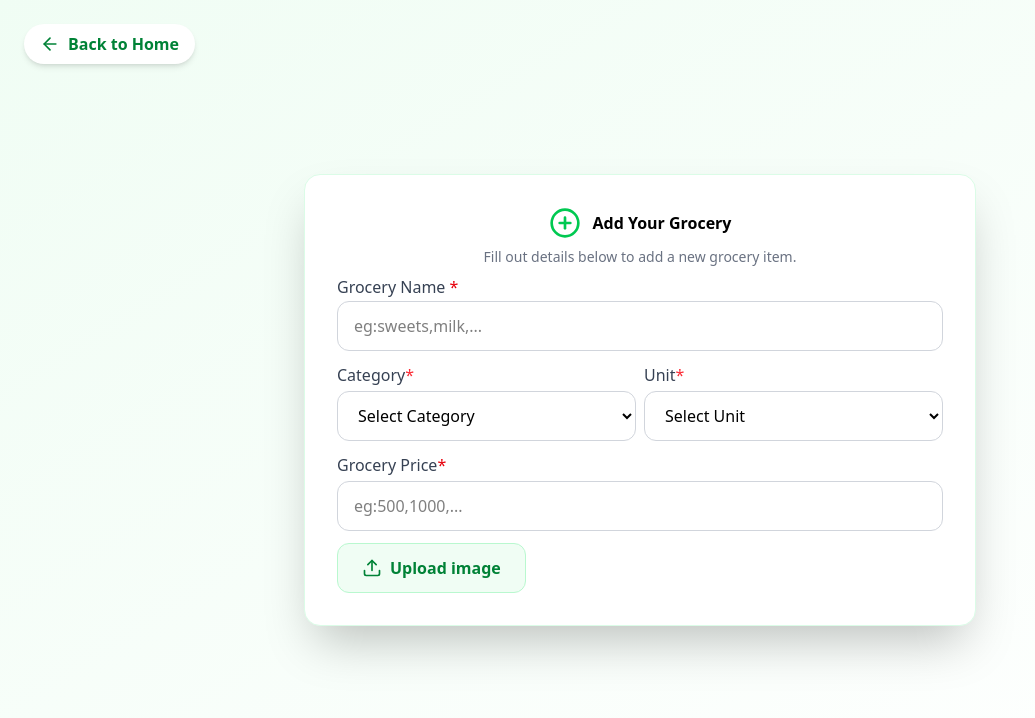
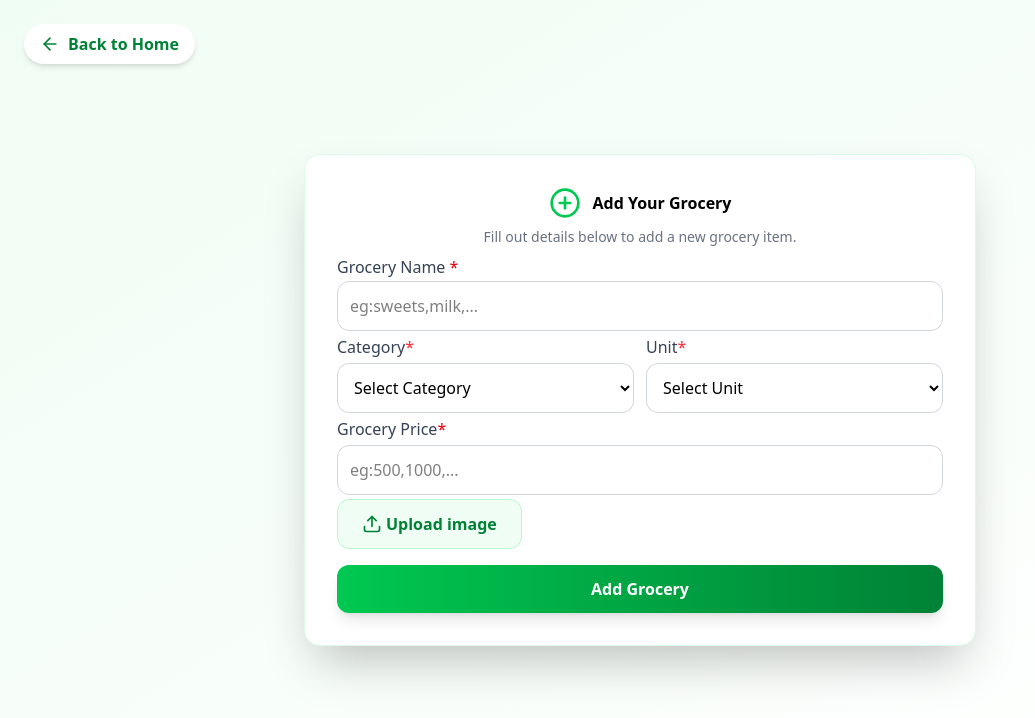
Before and after one commit to Alok-Jha-creator/snapcart, a Next.js app: page /admin/add-grocery in a window 1280 px wide. Shown: the top 718 px of the page, without its empty margins (0-1035 px from the left). Built offline with nearby package versions, Linux system fonts and the light colour scheme.

Commit message:
animation

```diff
--- a/src/app/admin/add-grocery/page.tsx
+++ b/src/app/admin/add-grocery/page.tsx
@@ -1,9 +1,10 @@
 'use client'
 import { ArrowBigLeft, ArrowLeft, Plus, PlusCircle, Upload } from 'lucide-react'
 import Link from 'next/link'
-import React, { ChangeEvent, useState } from 'react'
+import React, { ChangeEvent, FormEvent, useState } from 'react'
 import { motion } from 'motion/react'
 import Image from 'next/image'
+import axios from 'axios'
 
 const categories = [
   "Fruits & Vegetables",
@@ -34,6 +35,24 @@ const AddGrocery = () => {
     setBackendImage(file)
     setPreview(URL.createObjectURL(file))
   }
+  const handleSubmit=async (e:FormEvent)=>{
+    e.preventDefault()
+    try {
+      const formData=new FormData()
+      formData.append("name",name)
+      formData.append("category",category)
+      formData.append("price",price)
+      formData.append("unit",unit)
+      if(backendImage){
+        formData.append("image",backendImage)
+      }
+
+      const result= await axios.post("/api/admin/add-grocery",formData)
+      console.log(result.data)
+    } catch (error) {
+      console.log(error)
+    }
+  }
 
   return (
     <div className='min-h-screen flex items-center justify-center bg-linear-to-br from-green-50 to-white py-16 px-4 relative'>
@@ -54,24 +73,24 @@ const AddGrocery = () => {
           </div>
           <p className='text-gray-500 text-sm mt-2 text-center'>Fill out details below to add a new grocery item.</p>
         </div>
-        <form className='flex flex-col gap-3 w-full animate-fadeIn'>
+        <form className='flex flex-col gap-1 w-full animate-fadeIn' onSubmit={handleSubmit}>
           <div>
             <label htmlFor="name" className='block text-gray-700 font-medium mb-0.5'>Grocery Name <span className='text-red-600'>*</span></label>
-            <input type="text" id='name' placeholder='eg:sweets,milk,...' onChange={(e) => { setName(e.target.value) }} value={name} className='w-full border border-gray-300 rounded-xl px-4 py-3 outline-none focus:ring-green-400 transition-all' />
+            <input type="text" id='name' placeholder='eg:sweets,milk,...' onChange={(e) => { setName(e.target.value) }} value={name} className='w-full border border-gray-300 rounded-xl px-3 py-3 outline-none focus:ring-green-400 transition-all' />
           </div>
-          <div className='grid grid-cols-1 sm:grid-cols-2 gap-2'>
+          <div className='grid grid-cols-1 sm:grid-cols-2 gap-3'>
             <div>
               <label className='block text-gray-700 font-medium mb-1'>
                 Category
                 <span className='text-red-500'>*</span>
               </label>
               <select name="category"
-                className='w-full border border-gray-300 rounded-xl px-4 py-3 outline-none focus:ring-2 focus:ring-green-400 transition-all bg-white'
+                className='w-full border border-gray-300 rounded-xl px-3 py-3 outline-none focus:ring-2 focus:ring-green-400 transition-all bg-white'
                 value={category}
                 onChange={(e) => setCategory(e.target.value)}>
-                <option value="category">Select Category</option>
+                <option value="">Select Category</option>
                 {categories.map(cat => (
-                  <option value={cat}>{cat}</option>
+                  <option key={cat} value={cat}>{cat}</option>
                 ))}
               </select></div>
 
@@ -80,7 +99,7 @@ const AddGrocery = () => {
                 Unit
                 <span className='text-red-500'>*</span>
               </label>
-              <select name="unit" className='w-full border border-gray-300 rounded-xl px-4 py-3 outline-none focus:ring-2 focus:ring-green-400 transition-all bg-white'
+              <select name="unit" className='w-full border border-gray-300 rounded-xl px-3 py-3 outline-none focus:ring-2 focus:ring-green-400 transition-all bg-white'
                 onChange={(e) => setUnit(e.target.value)}
                 value={unit}
               >
@@ -88,7 +107,7 @@ const AddGrocery = () => {
                   Select Unit
                 </option>
                 {units.map(cat => (
-                  <option value={cat}>{cat}</option>
+                  <option key={cat} value={cat}>{cat}</option>
                 ))}
               </select>
             </div>
@@ -98,21 +117,28 @@ const AddGrocery = () => {
               Grocery Price
               <span className='text-red-600'>*</span>
             </label>
-            <input type="text" id='price' placeholder='eg:500,1000,...' className='w-full border border-gray-300 rounded-xl px-4 py-3 outline-none focus:ring-green-400 transition-all'
+            <input type="text" id='price' placeholder='eg:500,1000,...' className='w-full border border-gray-300 rounded-xl px-3 py-3 outline-none focus:ring-green-400 transition-all'
               onChange={(e) => setPrice(e.target.value)}
               value={price}
             />
           </div>
 
-          <div className='flex flex-col sm:flex-row items-center gap-5'>
-            <label htmlFor="image" className='cursor-pointer flex items-center justify-center gap-2 bg-green-50 text-green-700 font-semibold border border-green-200 rounded-xl px-6 py-3 hover:bg-green-100 transition-all w-full sm:w-auto'>
-              <Upload className='w-5 h-5'/> Upload image
+          <div className='flex flex-col sm:flex-row items-center gap-4'>
+            <label htmlFor="image" className='cursor-pointer flex items-center justify-center gap-1 bg-green-50 text-green-700 font-semibold border border-green-200 rounded-xl px-6 py-3 hover:bg-green-100 transition-all w-full sm:w-auto'>
+              <Upload className='w-5 h-5' /> Upload image
             </label>
             <input type="file" accept='image/*' id='image' hidden
               onChange={handleImageChange}
             />
             {preview && <Image src={preview} width={100} height={100} alt=' image' className='rounded-xl shadow-md border-gray-300 object-cover' />}
           </div>
+          <motion.button
+            whileHover={{ scale: 1.02 }}
+            whileTap={{ scale: 0.2 }}
+            className='mt-3 w-full bg-linear-to-r from-green-500 to-green-700 text-white font-semibold py-3 rounded-xl shadow-lg hover:shadow-xl disabled:opacity-60 transition-all flex items-center justify-center gap-2'
+          >
+            Add Grocery
+          </motion.button>
         </form>
       </motion.div>
     </div>
--- a/src/app/api/admin/add-grocery/route.ts
+++ b/src/app/api/admin/add-grocery/route.ts
@@ -2,7 +2,6 @@ import { auth } from "@/auth";
 import uploadOnCloudinary from "@/lib/cloudinary";
 import connectDb from "@/lib/db";
 import Grocery from "@/models/grocery.model";
-import { connect } from "http2";
 import { NextRequest, NextResponse } from "next/server";
 
 export async function POST(req:NextRequest){
@@ -30,7 +29,7 @@ export async function POST(req:NextRequest){
     })
     return NextResponse.json(
         grocery,
-        {status:400}
+        {status:201}
     )
     } catch (error) {
         {message:`add grocery error ${error}`}
```
